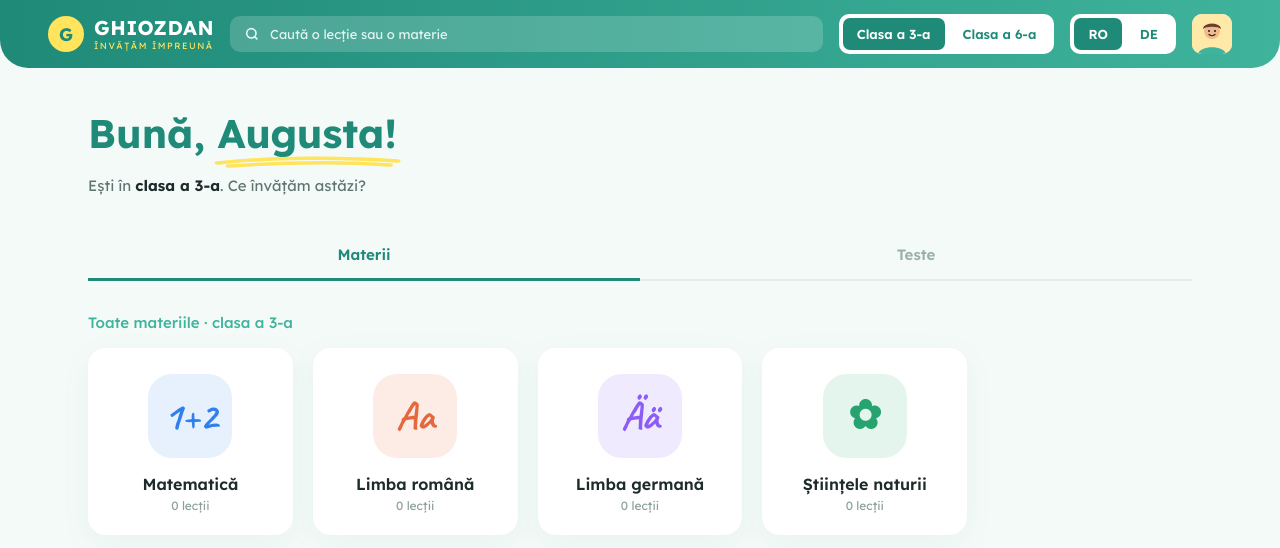
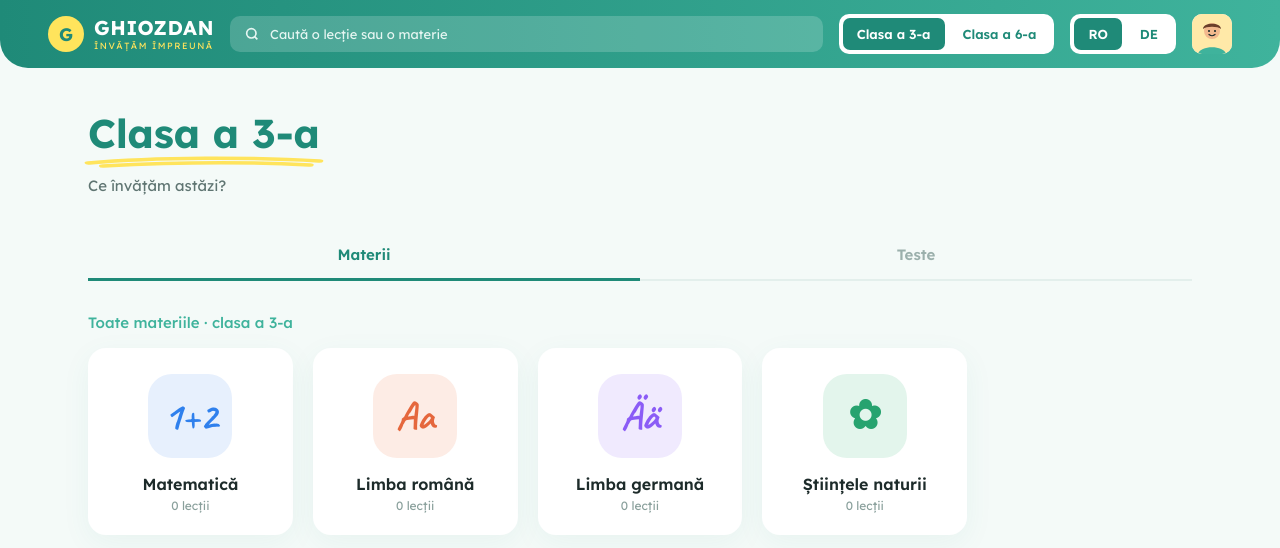
Before and after one commit to heraoc/ghiozdan, a React (Vite) app: page / in a window 1280 px wide. Shown: the top 548 px of the page. Built offline with nearby package versions, Linux system fonts and the light colour scheme.

Commit message:
Titlul paginii de start devine clasa selectată, fără nume
Co-Authored-By: Claude Opus 5.5 <noreply@anthropic.com>
Claude-Session: https://claude.ai/code/session_014SBQh2c82LtNbkHzuBW7RL

```diff
--- a/src/data.ts
+++ b/src/data.ts
@@ -8,8 +8,6 @@ export type Grade = 3 | 6;
 export const GRADES: Grade[] = [3, 6];
 
 export const config = {
-  /** Numele elevului din mesajul de întâmpinare, în funcție de clasă. */
-  studentName: { 3: 'Augusta', 6: 'Smaranda' } as Record<Grade, string>,
   defaultGrade: 3 as Grade,
 };
 
--- a/src/i18n.tsx
+++ b/src/i18n.tsx
@@ -28,9 +28,6 @@ const messages = {
     chooseLang: 'Alege limba',
     gradeButton: (g: Grade) => `Clasa a ${g}-a`,
     gradeLabel: (g: Grade) => `clasa a ${g}-a`,
-    /** [text înainte, clasa (îngroșată), text după] */
-    youAreIn: (g: Grade) => ['Ești în ', `clasa a ${g}-a`, '.'],
-    hello: 'Bună',
     whatToday: 'Ce învățăm astăzi?',
     subjectsTab: 'Materii',
     testsTab: 'Teste',
@@ -64,8 +61,6 @@ const messages = {
     chooseLang: 'Sprache wählen',
     gradeButton: (g: Grade) => `${g}. Klasse`,
     gradeLabel: (g: Grade) => `${g}. Klasse`,
-    youAreIn: (g: Grade) => ['Du bist in der ', `${g}. Klasse`, '.'],
-    hello: 'Hallo',
     whatToday: 'Was lernen wir heute?',
     subjectsTab: 'Fächer',
     testsTab: 'Tests',
--- a/src/pages/Home.tsx
+++ b/src/pages/Home.tsx
@@ -1,7 +1,7 @@
 import { useMemo, useState } from 'react';
 import { SubjectCard } from '../components/SubjectCard';
 import { TestCard } from '../components/TestCard';
-import { config, getSubjects, getTests, subjectHref, type Grade } from '../data';
+import { getSubjects, getTests, subjectHref, type Grade } from '../data';
 import { useLang } from '../i18n';
 import { matches } from '../search';
 
@@ -27,7 +27,6 @@ export function Home({ grade, query }: { grade: Grade; query: string }) {
     [grade, query],
   );
   const label = t.gradeLabel(grade);
-  const [before, gradeText, after] = t.youAreIn(grade);
   const tabs: [Tab, string][] = [
     ['materii', t.subjectsTab],
     ['teste', t.testsTab],
@@ -38,16 +37,12 @@ export function Home({ grade, query }: { grade: Grade; query: string }) {
       <div className="intro">
         <div>
           <h1 className="greeting">
-            {t.hello},{' '}
             <span className="greeting-name">
-              {config.studentName[grade]}!<Underline />
+              {t.gradeButton(grade)}
+              <Underline />
             </span>
           </h1>
-          <p className="intro-text">
-            {before}
-            <strong>{gradeText}</strong>
-            {after} {t.whatToday}
-          </p>
+          <p className="intro-text">{t.whatToday}</p>
         </div>
       </div>
 
```
